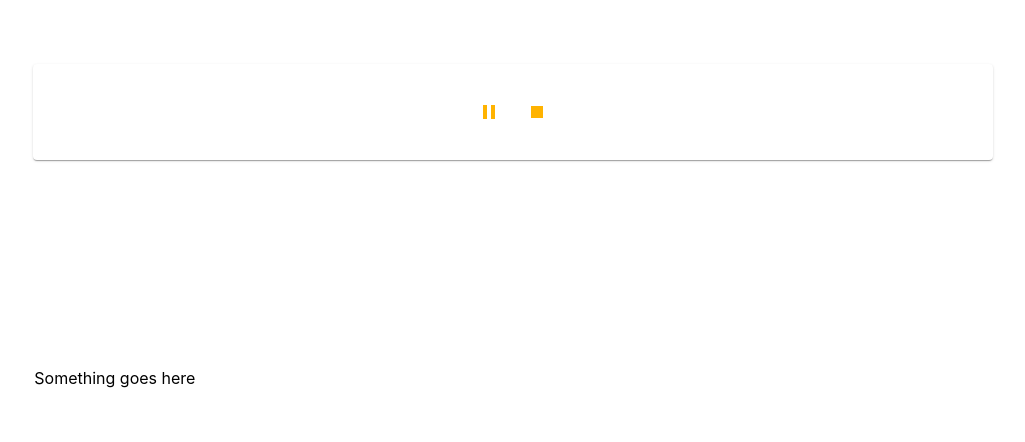
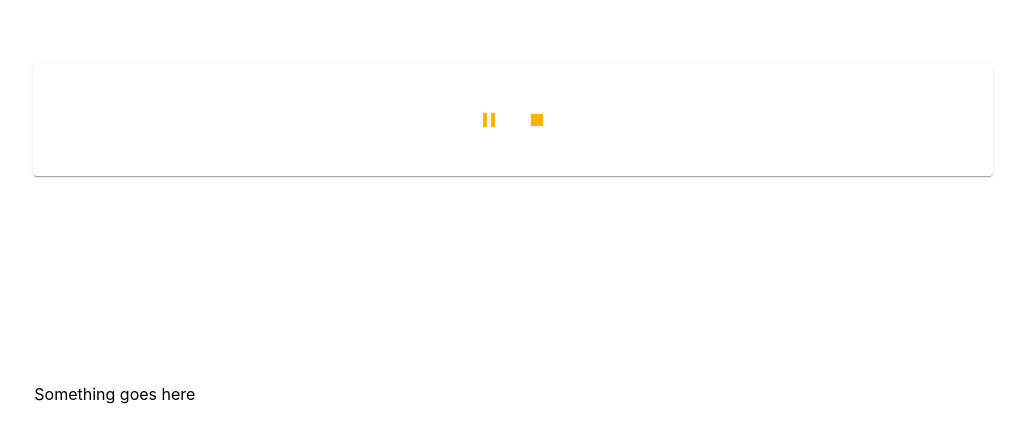
Before and after one commit to evanyui/meetpoint, a React (Create React App) app: page / in a window 1280 px wide. Both pictures are taken after a click on the button 640 px from the left and 120 px from the top of the page. Shown: the top 442 px of the page, without its empty margins (127-1152 px from the left). Built offline with nearby package versions, Linux system fonts and the light colour scheme.

Commit message:
clean up props in IconButtons

```diff
--- a/src/components/InitialControls.jsx
+++ b/src/components/InitialControls.jsx
@@ -21,7 +21,7 @@ class InitialControls extends Component {
             container
             justify="center"
             alignItems="stretch">
-                <IconButton variant="outlined" color="primary" onClick={this.onRecord}>
+                <IconButton color="primary" onClick={this.onRecord}>
                     <MicIcon></MicIcon>
                 </IconButton>
             </Grid>
--- a/src/components/PostRecordControls.jsx
+++ b/src/components/PostRecordControls.jsx
@@ -11,10 +11,10 @@ class PostRecordControls extends Component {
             container
             justify="space-between"
             alignItems="stretch">
-                <IconButton variant="outlined" color="primary">
+                <IconButton color="primary">
                     <PlayArrowIcon></PlayArrowIcon>
                 </IconButton>
-                <IconButton variant="outlined" color="primary">
+                <IconButton color="primary">
                     <SaveIcon></SaveIcon>
                 </IconButton>
             </Grid>
--- a/src/components/RecordingControls.jsx
+++ b/src/components/RecordingControls.jsx
@@ -21,12 +21,11 @@ class RecordingControls extends Component {
             <Grid
             container
             justify="center"
-            alignItems="stretch"
-            spacing={1}>
-                <IconButton variant="outlined" color="primary">
+            alignItems="stretch">
+                <IconButton color="primary">
                     <PauseIcon></PauseIcon>
                 </IconButton>
-                <IconButton variant="outlined" color="primary" onClick={this.stopRecord}>
+                <IconButton color="primary" onClick={this.stopRecord}>
                     <StopIcon></StopIcon>
                 </IconButton>
             </Grid>
```
